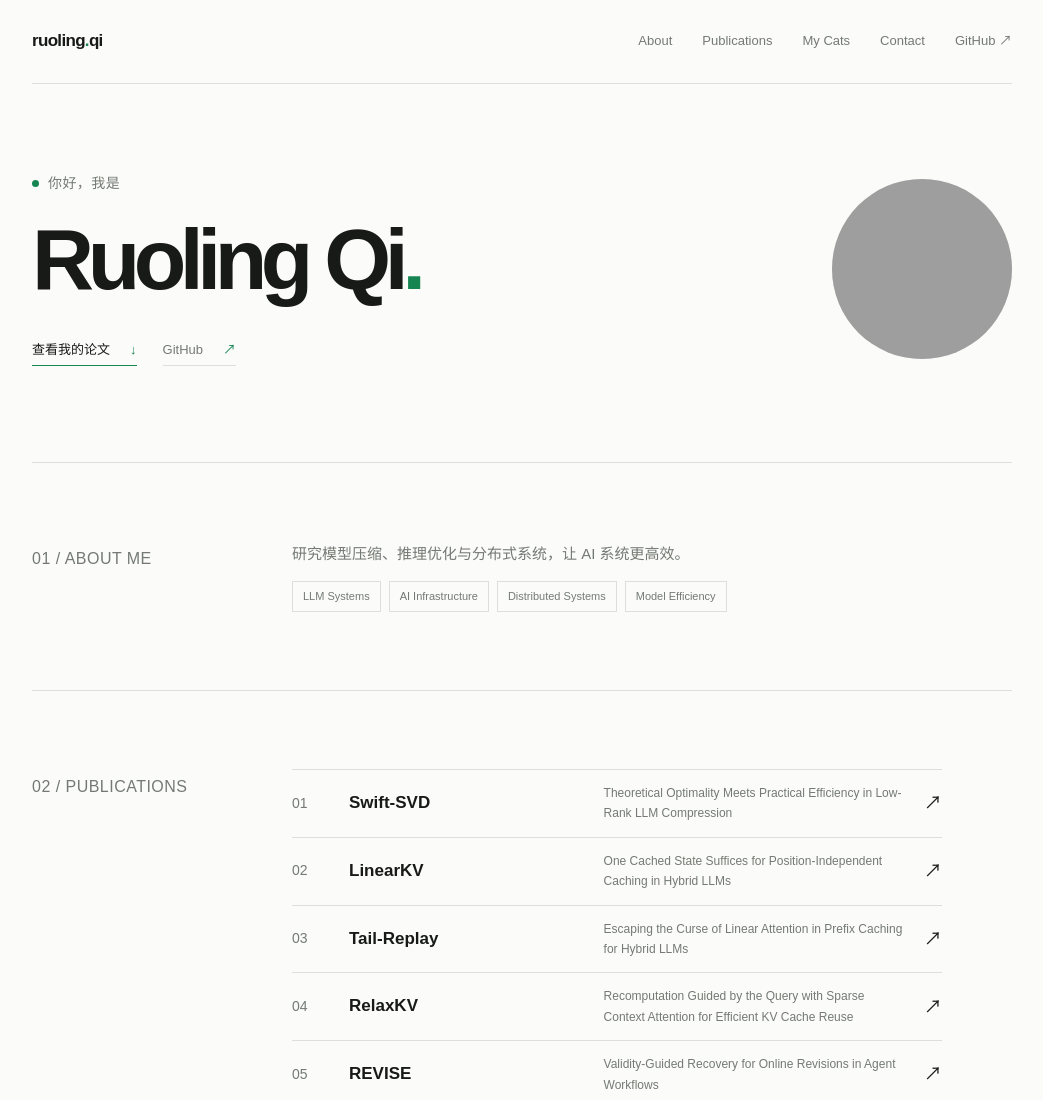
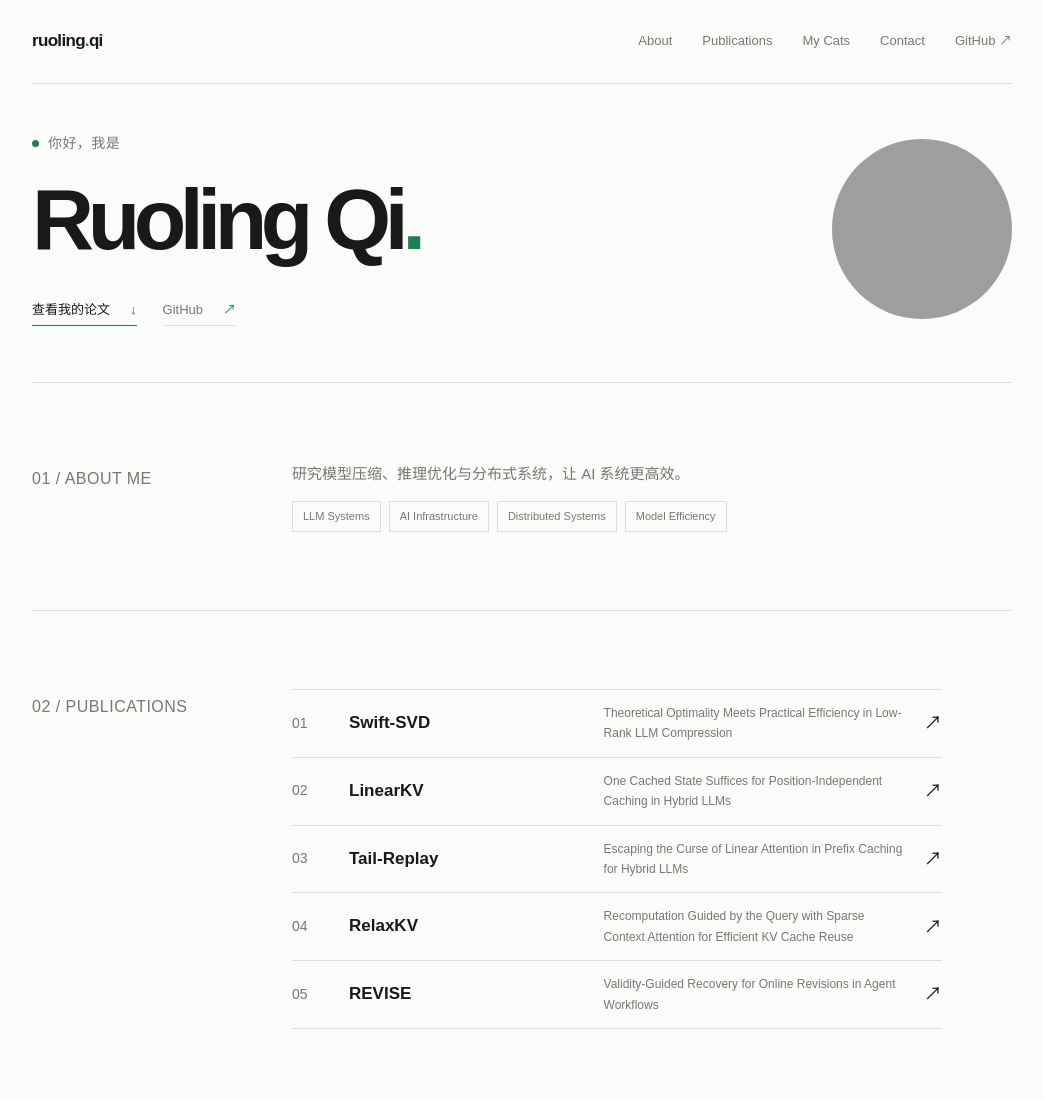
Before and after one commit to hiahei/hiahei.github.io, a plain HTML site: page index.html in a window 1280 px wide. Shown: the top 1100 px of the page, without its empty margins (118-1161 px from the left). Drawn offline with Linux system fonts and the light colour scheme; grey boxes are pictures that could not be loaded.

Commit message:
make hero section very compact

```diff
--- a/styles.css
+++ b/styles.css
@@ -8,7 +8,7 @@ a { color: inherit; text-decoration: none; }
 .logo { font-size: 17px; font-weight: 700; letter-spacing: -.04em; }.logo span, .green { color: var(--green); }
 .nav { display: flex; gap: 30px; color: var(--muted); font-size: 13px; }.nav a { transition: color .2s; }.nav a:hover { color: var(--text); }
 .menu-toggle { display: none; border: 0; padding: 7px 0; background: none; color: var(--text); font-size: 12px; }
-.intro { display: grid; grid-template-columns: 1fr 180px; align-items: center; gap: 58px; padding: 88px 0 96px; }
+.intro { display: grid; grid-template-columns: 1fr 180px; align-items: center; gap: 42px; padding: 48px 0 56px; }
 .kicker, .section-index { margin: 0 0 20px; color: var(--muted); font-size: 16px; letter-spacing: .03em; }.kicker { font-size: 14px; }.kicker::before { content: ''; display: inline-block; width: 7px; height: 7px; margin: 0 9px 1px 0; border-radius: 50%; background: var(--green); }
 h1 { margin: 0 0 22px; font-size: clamp(52px, 8vw, 86px); line-height: 1; letter-spacing: -.075em; font-weight: 700; }.lead { max-width: 470px; margin: 0; color: var(--muted); font-size: 19px; line-height: 1.6; }
 .intro-links { display: flex; gap: 26px; margin-top: 37px; }.link-arrow { display: inline-flex; align-items: center; gap: 20px; padding-bottom: 4px; border-bottom: 1px solid var(--green); color: var(--text); font-size: 13px; }.link-arrow span { color: var(--green); }.muted-link { border-color: var(--line); color: var(--muted); }
@@ -17,4 +17,4 @@ h1 { margin: 0 0 22px; font-size: clamp(52px, 8vw, 86px); line-height: 1; letter
 .project-list { border-top: 1px solid var(--line); }.project { display: grid; grid-template-columns: 42px 1.2fr 1.5fr 24px; align-items: center; gap: 15px; padding: 13px 0; border-bottom: 1px solid var(--line); transition: color .2s; }.project:hover { color: var(--green); }.project-no { color: var(--muted); font-size: 14px; }.project-desc { color: var(--muted); font-size: 12px; }.project-name { font-size: 17px; font-weight: 600; }.project-arrow { font-size: 18px; text-align: right; }.contact { padding-bottom: 130px; }.contact h2 { margin: 0 0 13px; font-size: 43px; line-height: 1.1; letter-spacing: -.06em; }.contact .link-arrow { margin-top: 28px; }
 .cat-gallery { display: grid; grid-template-columns: 1.35fr 1fr; grid-template-rows: 160px 160px; gap: 12px; }.cat-card { position: relative; display: flex; align-items: flex-end; min-width: 0; min-height: 0; margin: 0; overflow: hidden; background: #eceee9; }.cat-card-large { grid-row: 1 / span 2; }.cat-card img { position: absolute; inset: 0; width: 100%; height: 100%; object-fit: cover; }
 .contact .link-arrow { display: flex; width: fit-content; }.footer { display: flex; justify-content: space-between; padding: 22px 0 30px; border-top: 1px solid var(--line); color: var(--muted); font-size: 11px; }
-@media (max-width: 700px) { .page { width: min(100% - 40px, var(--max)); }.header { height: 72px; }.menu-toggle { display: block; }.nav { display: none; position: absolute; top: 60px; right: 20px; left: 20px; z-index: 2; flex-direction: column; gap: 0; padding: 8px 15px; border: 1px solid var(--line); background: var(--bg); }.nav.is-open { display: flex; }.nav a { padding: 9px 0; }.intro { display: flex; flex-direction: column-reverse; align-items: flex-start; gap: 30px; padding: 68px 0 76px; }.portrait { width: 122px; height: 122px; }.about .section-body p { white-space: normal; }.lead { font-size: 17px; }.content-section { grid-template-columns: 1fr; gap: 23px; padding: 58px 0; }.about .section-body { display: block; }.about .section-body p + p { margin-top: 17px; }.topics { margin-top: 27px; }.project { grid-template-columns: 30px 1fr 22px; gap: 8px; }.project-desc { grid-column: 2; grid-row: 2; }.project-arrow { grid-column: 3; grid-row: 1 / span 2; }.cat-gallery { grid-template-columns: 1fr 1fr; grid-template-rows: 150px 150px; }.cat-card-large { grid-column: 1 / span 2; grid-row: auto; }.contact { padding-bottom: 90px; }.footer { flex-direction: column; gap: 5px; } }
+@media (max-width: 700px) { .page { width: min(100% - 40px, var(--max)); }.header { height: 72px; }.menu-toggle { display: block; }.nav { display: none; position: absolute; top: 60px; right: 20px; left: 20px; z-index: 2; flex-direction: column; gap: 0; padding: 8px 15px; border: 1px solid var(--line); background: var(--bg); }.nav.is-open { display: flex; }.nav a { padding: 9px 0; }.intro { display: flex; flex-direction: column-reverse; align-items: flex-start; gap: 22px; padding: 46px 0 54px; }.portrait { width: 122px; height: 122px; }.about .section-body p { white-space: normal; }.lead { font-size: 17px; }.content-section { grid-template-columns: 1fr; gap: 23px; padding: 58px 0; }.about .section-body { display: block; }.about .section-body p + p { margin-top: 17px; }.topics { margin-top: 27px; }.project { grid-template-columns: 30px 1fr 22px; gap: 8px; }.project-desc { grid-column: 2; grid-row: 2; }.project-arrow { grid-column: 3; grid-row: 1 / span 2; }.cat-gallery { grid-template-columns: 1fr 1fr; grid-template-rows: 150px 150px; }.cat-card-large { grid-column: 1 / span 2; grid-row: auto; }.contact { padding-bottom: 90px; }.footer { flex-direction: column; gap: 5px; } }
```
